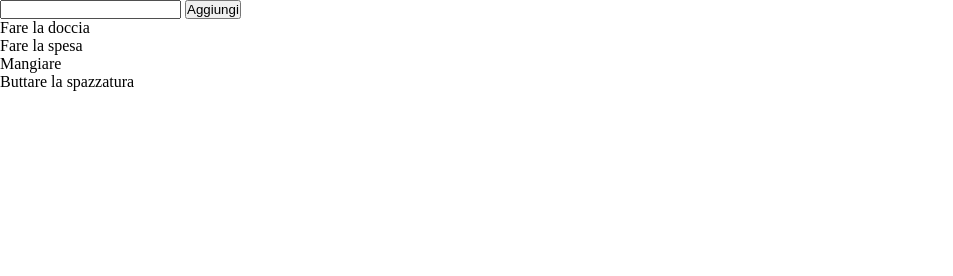
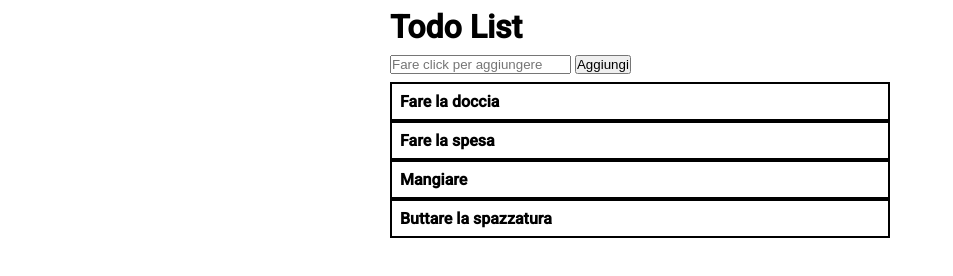
Before and after one commit to Leonomics/vue-todolist, a plain HTML site: page index.html in a window 1280 px wide. Shown: the whole page, without its empty margins (0-953 px from the left). Drawn offline with nearby package versions, Linux system fonts and the light colour scheme.

Commit message:
improve aesthetic

```diff
--- a/app.js
+++ b/app.js
@@ -34,7 +34,7 @@ const app = new Vue({
 
             if(!this.newTodo) return
 
-            this.tosos.push({
+            this.todos.push({
                 text: this.newTodo,
                 done: false,
             })
--- a/index.html
+++ b/index.html
@@ -6,15 +6,22 @@
     <meta name="viewport" content="width=device-width, initial-scale=1.0">
     <title>Todo List</title>
     <link rel="stylesheet" href="style.css">
+    <link rel="preconnect" href="https://fonts.googleapis.com">
+    <link rel="preconnect" href="https://fonts.gstatic.com" crossorigin>
+    <link href="https://fonts.googleapis.com/css2?family=Roboto:wght@400;500&family=VT323&display=swap" rel="stylesheet">
     <script src="https://cdn.jsdelivr.net/npm/vue@2.7.8/dist/vue.js"></script>
 </head>
 <body>
         <main>
+            <header class="container">
+                <h1 class="title">Todo List</h1>
+            </header>
             <div id="app">
                 <div class="container new-todo__wrapper">
-                    <input type="text">
-                    <input type="button" value="Aggiungi">
+                    <input type="text" v-model="newTodo" placeholder="Fare click per aggiungere">
+                    <input type="button" value="Aggiungi" @click="addToDo">
                 </div>
+                <div class="container">
                     <ul class="todoList">
                         <li v-for="(todo,index) in todos"
                         :class="[todo.done ? 'done' : '',classiTodos]">
@@ -22,8 +29,6 @@
                             <i @click="toggleDoneOf(todo)"></i>
                         </li>
                     </ul>
-                <div>
-
                 </div>
             </div>
         </main>
--- a/style.css
+++ b/style.css
@@ -7,6 +7,33 @@
 img{
     max-width: 100%;
 }
+
+html{
+    font-family: 'Roboto', sans-serif;
+    /*font-family: 'VT323', monospace;*/
+}
+
+.title{
+    padding-top: 0.5rem;
+    padding-bottom: 0.5rem;
+}
+
+.new-todo__wrapper{
+    padding-bottom: 0.5rem;
+}
+
+ul, ol, menu{
+    list-style: none;
+}
+
 .container{
+    max-width: 500px;
+    margin:0 auto;
+}
 
+.todo{
+    font-weight: bold;
+    font-size: 1rem;
+    padding: 0.5rem;
+    border: 2px solid black;
 }
```
